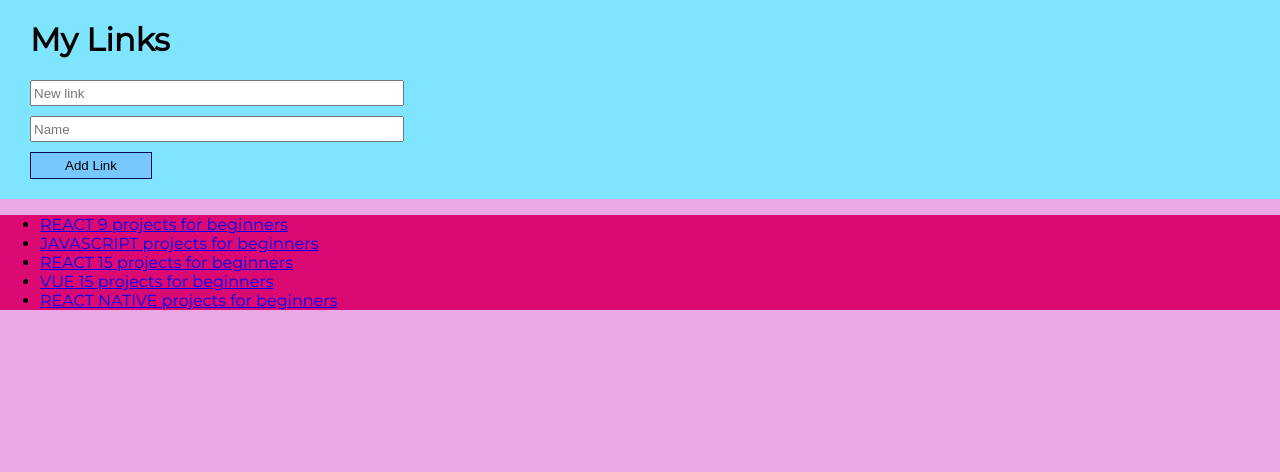
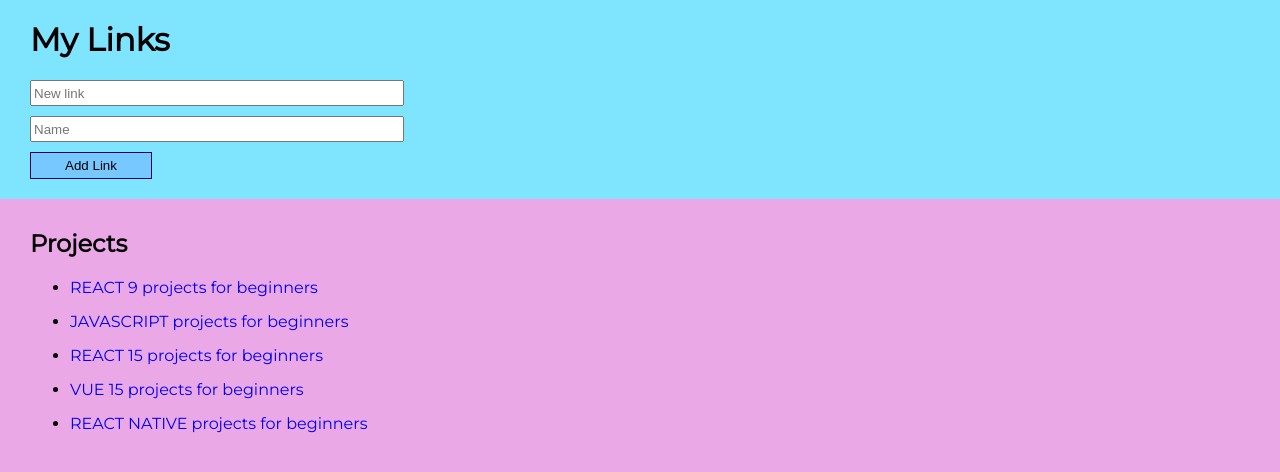
Before and after one commit to Alba44/MyLists, a React (Create React App) app: page / in a window 1280 px wide. Shown: the top 472 px of the page. Built offline with nearby package versions, Linux system fonts and the light colour scheme; what redux-immutable-state-invariant would draw is missing.

Commit message:
Dashboard basic styling

```diff
--- a/src/components/dashboard/Dashboard.css
+++ b/src/components/dashboard/Dashboard.css
@@ -1,4 +1,12 @@
 .main-container {
-  background-color: #db0972;
+  margin: 30px;
+}
+
+.main-container ul li {
+  padding-bottom: 15px;
+}
+
+.main-container ul li a {
+  text-decoration: none;
 }
 /*# sourceMappingURL=Dashboard.css.map */
--- a/src/components/dashboard/Dashboard.jsx
+++ b/src/components/dashboard/Dashboard.jsx
@@ -5,6 +5,7 @@
 export default function Dashboard() {
   return (
     <div className="main-container">
+      <h2 className="main_title">Projects</h2>
       <ul>
         {
           data.map((link) => (
--- a/src/components/dashboard/Dashboard.scss
+++ b/src/components/dashboard/Dashboard.scss
@@ -1,3 +1,14 @@
 .main-container {
-    background-color: rgb(219, 9, 114);
+    margin: 30px;
+
+    ul{
+
+        li{
+            padding-bottom: 15px;
+
+            a{
+                text-decoration: none;
+            }
+        }
+    }
 }
```
Also changed, not shown: 1 other file (tests, documents, lock files or other folders).
